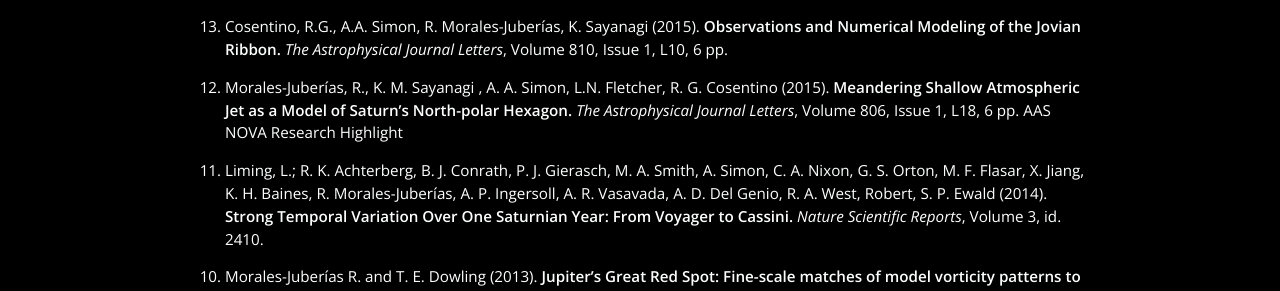
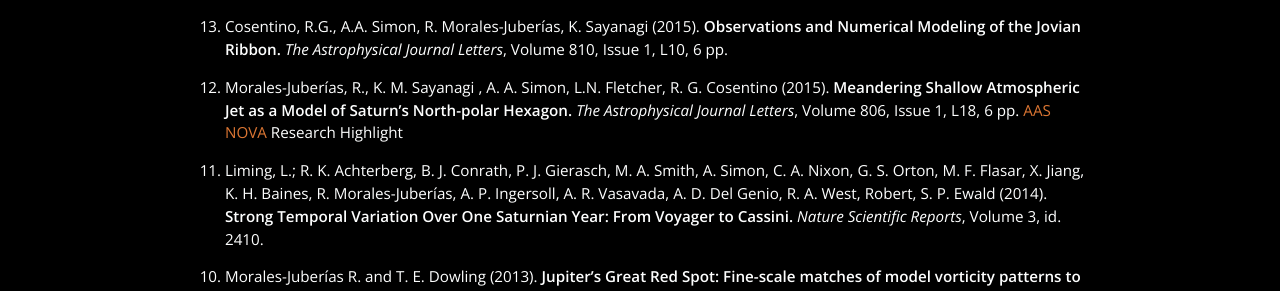
Before and after one commit to rmjuberias/rmjuberias.github.io, a Jekyll site: the page built from research/articles.md, in a window 1280 px wide. Shown: the part 321-612 px from the top of the page. Built offline with Jekyll 4.4.1, drawn with Linux system fonts in a browser that asks for light colours; part of the change alters nothing that is shown.

```diff
--- a/research/articles.md
+++ b/research/articles.md
@@ -12,7 +12,7 @@ permalink: /research/articles/
 
 0. Cosentino, R.G., A.A. Simon, R. Morales-Juberías, K. Sayanagi (2015).  **Observations and Numerical Modeling of the Jovian Ribbon.** *The Astrophysical Journal Letters*, Volume 810, Issue 1, L10, 6 pp.
 
-0. Morales-Juberías, R., K. M. Sayanagi , A. A. Simon, L.N. Fletcher,  R. G. Cosentino (2015). **Meandering Shallow Atmospheric Jet as a Model of Saturn's North-polar Hexagon.** *The Astrophysical Journal Letters*, Volume 806, Issue 1, L18, 6 pp. AAS NOVA Research Highlight
+0. Morales-Juberías, R., K. M. Sayanagi , A. A. Simon, L.N. Fletcher,  R. G. Cosentino (2015). **Meandering Shallow Atmospheric Jet as a Model of Saturn's North-polar Hexagon.** *The Astrophysical Journal Letters*, Volume 806, Issue 1, L18, 6 pp. <a href="http://aasnova.org/2015/08/21/an-explanation-for-saturns-hexagon/" target="_blank">AAS NOVA</a> Research Highlight
 
 0. Liming, L.; R. K. Achterberg, B. J. Conrath, P. J. Gierasch, M. A. Smith, A. Simon, C. A. Nixon, G. S. Orton, M. F. Flasar, X. Jiang, K. H. Baines, R. Morales-Juberías, A. P. Ingersoll, A. R. Vasavada, A. D. Del Genio, R. A. West, Robert,  S. P. Ewald (2014). **Strong Temporal Variation Over One Saturnian Year: From Voyager to Cassini.** *Nature Scientific Reports*, Volume 3, id. 2410.
 
```
